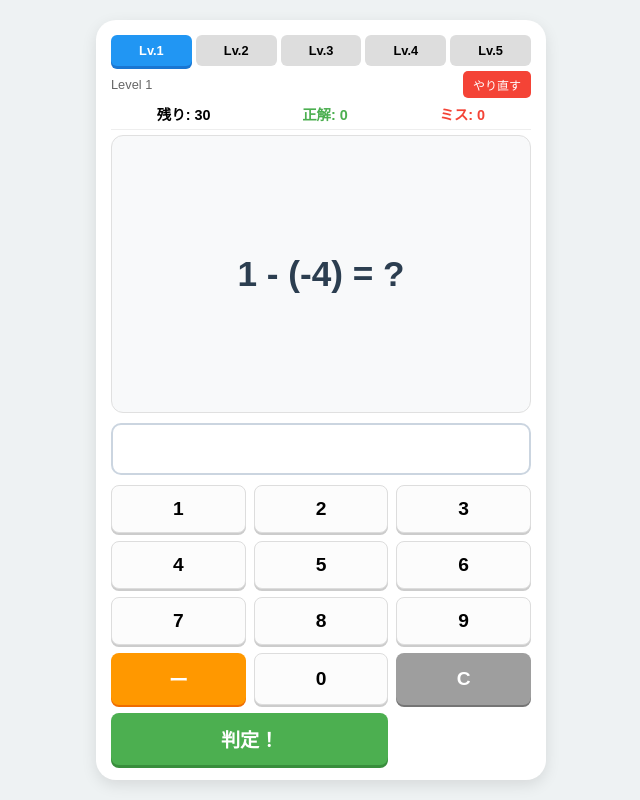
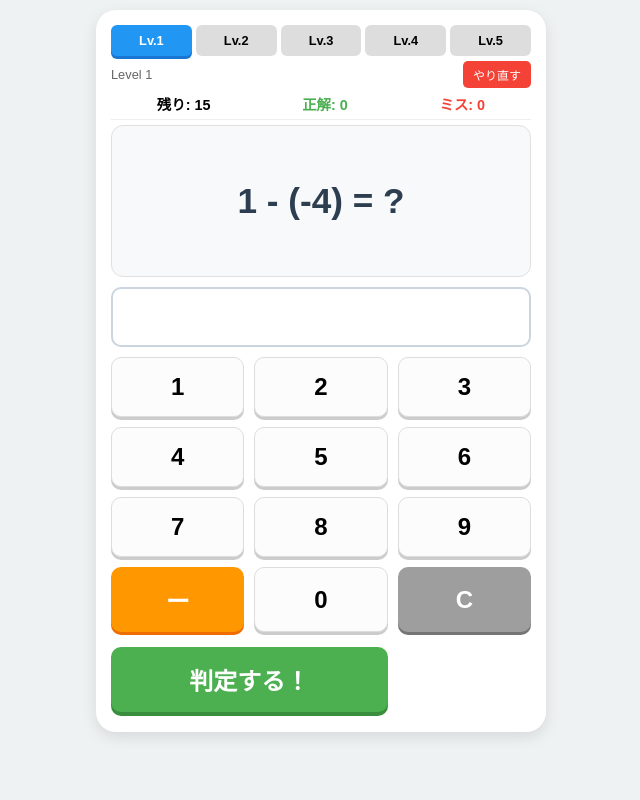
Before and after one commit to Rackt2026/jh_math_app001, a plain HTML site: page index.html in a window 1280 px wide. Shown: the whole page, without its empty margins (319-959 px from the left). Drawn offline with Linux system fonts and the light colour scheme.

Commit message:
Update index.html

```diff
--- a/index.html
+++ b/index.html
@@ -2,11 +2,40 @@
 <html lang="ja">
 <head>
     <meta charset="UTF-8">
-    <meta name="viewport" content="width=device-width, initial-scale=1.0, maximum-scale=1.0, user-scalable=no">
-    <title>数学マスター極：符号の試練（修正版）</title>
+    <meta name="viewport" content="width=device-width, initial-scale=1.0, maximum-scale=1.0, user-scalable=yes">
+    <!-- iPhone用アプリ化設定 -->
+    <meta name="apple-mobile-web-app-capable" content="yes">
+    <meta name="apple-mobile-web-app-status-bar-style" content="black-translucent">
+    <meta name="apple-mobile-web-app-title" content="数学マスター">
+
+    <title>数学マスター極：符号の試練</title>
     <style>
-        body { font-family: sans-serif; background-color: #eef2f3; margin: 0; display: flex; justify-content: center; align-items: center; height: 100vh; overflow: hidden; }
-        .container { background: white; padding: 15px; border-radius: 20px; width: 95%; max-width: 450px; height: 95vh; display: flex; flex-direction: column; box-shadow: 0 5px 15px rgba(0,0,0,0.1); box-sizing: border-box; position: relative; }
+        /* 全体のレイアウト：はみ出してもスクロールできるように修正 */
+        body {
+            font-family: sans-serif;
+            background-color: #eef2f3;
+            margin: 0;
+            display: flex;
+            justify-content: center;
+            align-items: flex-start; /* 上詰めにする */
+            min-height: 100vh;
+            overflow-y: auto; /* 縦スクロールを許可 */
+            -webkit-overflow-scrolling: touch;
+        }
+
+        .container {
+            background: white;
+            padding: 15px;
+            border-radius: 20px;
+            width: 95%;
+            max-width: 450px;
+            margin: 10px auto; /* 上下に余白 */
+            display: flex;
+            flex-direction: column;
+            box-shadow: 0 5px 15px rgba(0,0,0,0.1);
+            box-sizing: border-box;
+            position: relative;
+        }
 
         .level-btns { display: flex; gap: 4px; margin-bottom: 5px; z-index: 10; }
         .btn { padding: 8px; cursor: pointer; border: none; border-radius: 6px; font-weight: bold; font-size: 0.8rem; flex: 1; background-color: #ddd; -webkit-tap-highlight-color: transparent; }
@@ -17,31 +46,45 @@
 
         .info { display: flex; justify-content: space-around; font-size: 0.9rem; font-weight: bold; border-bottom: 1px solid #eee; padding-bottom: 5px; margin-bottom: 5px; }
 
-        /* 問題エリア */
-        .problem-box { background: #f8f9fa; border-radius: 12px; padding: 10px; flex-grow: 1; display: flex; flex-direction: column; justify-content: center; align-items: center; border: 1px solid #e0e0e0; margin-bottom: 10px; position: relative; overflow: hidden; }
-        .problem { font-size: 2.2rem; font-weight: bold; color: #2c3e50; }
+        /* 問題エリア：高さが可変になるように調整 */
+        .problem-box {
+            background: #f8f9fa;
+            border-radius: 12px;
+            padding: 15px 10px;
+            flex-grow: 1;
+            display: flex;
+            flex-direction: column;
+            justify-content: center;
+            align-items: center;
+            border: 1px solid #e0e0e0;
+            margin-bottom: 10px;
+            position: relative;
+            min-height: 120px;
+        }
+        .problem { font-size: 2.2rem; font-weight: bold; color: #2c3e50; text-align: center; }
 
-        /* 【修正点】判定メッセージを最前面(z-index: 100)へ */
-        #feedback-overlay { position: absolute; top: 0; left: 0; width: 100%; height: 100%; display: flex; flex-direction: column; justify-content: center; align-items: center; z-index: 100; pointer-events: none; opacity: 0; transform: scale(0.5); transition: all 0.2s cubic-bezier(0.175, 0.885, 0.32, 1.275); background: rgba(255,255,255,0.7); }
+        /* 判定メッセージレイヤー */
+        #feedback-overlay { position: absolute; top: 0; left: 0; width: 100%; height: 100%; display: flex; flex-direction: column; justify-content: center; align-items: center; z-index: 100; pointer-events: none; opacity: 0; transform: scale(0.5); transition: all 0.2s cubic-bezier(0.175, 0.885, 0.32, 1.275); background: rgba(255,255,255,0.8); }
         #feedback-overlay.show { opacity: 1; transform: scale(1); }
-        #feedback-text { font-size: 3.5rem; font-weight: 900; text-align: center; line-height: 1.1; stroke: white; paint-order: stroke; -webkit-text-stroke: 8px white; }
+        #feedback-text { font-size: 3.5rem; font-weight: 900; text-align: center; line-height: 1.1; -webkit-text-stroke: 4px white; paint-order: stroke; }
 
-        .hint { background: rgba(255, 249, 196, 1); padding: 8px; border-radius: 8px; font-size: 0.85rem; width: 90%; z-index: 10; position: absolute; bottom: 5px; border: 1px solid #ffd600; box-shadow: 0 2px 5px rgba(0,0,0,0.1); font-weight: bold; }
+        .hint { background: rgba(255, 249, 196, 1); padding: 8px; border-radius: 8px; font-size: 0.85rem; width: 90%; z-index: 10; margin-top: 10px; border: 1px solid #ffd600; text-align: center; font-weight: bold; }
 
-        .display-area { font-size: 2rem; background: #fff; border: 2px solid #cbd5e0; border-radius: 10px; margin-bottom: 10px; height: 3rem; display: flex; align-items: center; justify-content: center; font-weight: bold; color: #2196f3; flex-shrink: 0; }
+        .display-area { font-size: 2.2rem; background: #fff; border: 2px solid #cbd5e0; border-radius: 10px; margin-bottom: 10px; height: 3.5rem; display: flex; align-items: center; justify-content: center; font-weight: bold; color: #2196f3; flex-shrink: 0; }
 
-        .numpad { display: grid; grid-template-columns: repeat(3, 1fr); gap: 8px; flex-shrink: 0; }
-        .num-btn { background-color: #fcfcfc; border: 1px solid #ddd; border-radius: 8px; font-size: 1.2rem; padding: 12px; font-weight: bold; cursor: pointer; box-shadow: 0 2px 0 #ccc; -webkit-tap-highlight-color: transparent; }
+        /* テンキー：スマホでも押しやすいサイズに固定 */
+        .numpad { display: grid; grid-template-columns: repeat(3, 1fr); gap: 10px; flex-shrink: 0; margin-bottom: 5px; }
+        .num-btn { background-color: #fcfcfc; border: 1px solid #ddd; border-radius: 10px; font-size: 1.5rem; padding: 15px 0; font-weight: bold; cursor: pointer; box-shadow: 0 3px 0 #ccc; -webkit-tap-highlight-color: transparent; }
         .num-btn:active { transform: translateY(2px); box-shadow: none; background-color: #eee; }
-        .op-btn { background-color: #ff9800; color: white; border: none; box-shadow: 0 2px 0 #ef6c00; }
-        .clear-btn { background-color: #9e9e9e; color: white; border: none; box-shadow: 0 2px 0 #757575; }
-        .enter-btn { background-color: #4caf50; color: white; border: none; grid-column: span 2; font-size: 1.2rem; box-shadow: 0 3px 0 #388e3c; }
+        .op-btn { background-color: #ff9800; color: white; border: none; box-shadow: 0 3px 0 #ef6c00; }
+        .clear-btn { background-color: #9e9e9e; color: white; border: none; box-shadow: 0 3px 0 #757575; }
+        .enter-btn { background-color: #4caf50; color: white; border: none; grid-column: span 2; font-size: 1.5rem; box-shadow: 0 4px 0 #388e3c; margin-top: 5px; padding: 15px 0; }
 
-        .result-screen { display: none; text-align: center; justify-content: center; align-items: center; flex-direction: column; height: 100%; background: #764ba2; color: white; }
+        .result-screen { display: none; text-align: center; justify-content: center; align-items: center; flex-direction: column; height: 90vh; background: #764ba2; color: white; border-radius: 20px; }
 
         .shake { animation: shake 0.3s; }
         @keyframes shake { 0%, 100% { transform: translateX(0); } 10%, 30%, 50%, 70%, 90% { transform: translateX(-5px); } 20%, 40%, 60%, 80% { transform: translateX(5px); } }
-        .confetti { position: absolute; width: 10px; height: 10px; z-index: 101; }
+        .confetti { position: absolute; width: 8px; height: 8px; z-index: 101; border-radius: 50%; }
     </style>
 </head>
 <body>
@@ -63,7 +106,7 @@
     </div>
 
     <div class="info">
-        <div>残り: <span id="q-count">30</span></div>
+        <div>残り: <span id="q-count">15</span></div>
         <div style="color:#4caf50">正解: <span id="correct-count">0</span></div>
         <div style="color:#f44336">ミス: <span id="miss-count">0</span></div>
     </div>
@@ -88,7 +131,7 @@
         <button class="num-btn op-btn" onclick="inputNum('-')">ー</button>
         <button class="num-btn" onclick="inputNum('0')">0</button>
         <button class="num-btn clear-btn" onclick="clearInput()">C</button>
-        <button class="num-btn enter-btn" id="enter-btn" onclick="checkAnswer()">判定！</button>
+        <button class="num-btn enter-btn" id="enter-btn" onclick="checkAnswer()">判定する！</button>
     </div>
 </div>
 
@@ -108,7 +151,7 @@
     let currentHint = "";
     let wrongCountInProblem = 0;
     let currentInput = "";
-    const TOTAL_QUESTIONS = 30;
+    const TOTAL_QUESTIONS = 15; // ここを30から15に変更しました
 
     const msgCorrect = ["正解！", "完璧！", "天才！", "神！", "見事！"];
     const msgWrong = ["ちがうよ", "おしい！", "あれれ？", "よく見て"];
@@ -143,7 +186,6 @@
         const overlay = document.getElementById('feedback-overlay');
         const fText = document.getElementById('feedback-text');
         const pText = document.getElementById('problem');
-
         overlay.classList.remove('show');
         pText.classList.remove('shake');
 
@@ -159,18 +201,12 @@
             pText.classList.add('shake');
         } else {
             soundMiss();
-            // 敗北時は「残念！正解は〇〇」と2行で表示
-            fText.innerHTML = `<span style="font-size: 2rem;">残念！正解は</span><br>${currentAnswer}`;
+            fText.innerHTML = `<span style="font-size: 1.8rem;">残念！正解は</span><br>${currentAnswer}`;
             fText.style.color = '#f44336';
         }
 
-        // 強制再描画のためのウェイト
         setTimeout(() => overlay.classList.add('show'), 10);
-
-        // 判定画面を閉じるタイミング
-        setTimeout(() => {
-            overlay.classList.remove('show');
-        }, type === 'miss' ? 1800 : 700);
+        setTimeout(() => { overlay.classList.remove('show'); }, type === 'miss' ? 2000 : 800);
     }
 
     function selectLevel(lv) { level = lv; document.getElementById('current-lv-display').innerText = lv; document.querySelectorAll('.level-btn').forEach((b, i) => b.classList.toggle('active', i === lv - 1)); resetGame(); }
@@ -191,7 +227,7 @@
     function nextProblem() {
         wrongCountInProblem = 0; clearInput(); let termsCount = level + 1; let expr = ""; let total = 0; let hints = [];
         for (let i = 0; i < termsCount; i++) { let res = generateTerm(i === 0); expr += (i === 0 ? "" : " ") + res.text; total += res.val; if (res.hint) hints.push(res.hint); }
-        currentAnswer = total; currentHint = "💡 " + hints.join(" | ");
+        currentAnswer = total; currentHint = "💡ヒント：<br>" + hints.join(" | ");
         document.getElementById('problem').innerHTML = expr + " = ?";
         document.getElementById('hint-area').style.display = "none"; document.getElementById('enter-btn').disabled = false;
     }
@@ -205,7 +241,7 @@
             showFeedback('correct', msg);
             correctTotal++;
             document.getElementById('enter-btn').disabled = true;
-            setTimeout(proceed, 900);
+            setTimeout(proceed, 1000);
         } else {
             wrongCountInProblem++;
             if (wrongCountInProblem < 2) {
@@ -218,7 +254,7 @@
                 showFeedback('miss', "");
                 missTotal++;
                 document.getElementById('enter-btn').disabled = true;
-                setTimeout(proceed, 2000);
+                setTimeout(proceed, 2200);
             }
         }
     }
```
